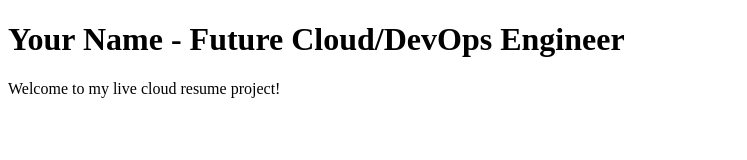
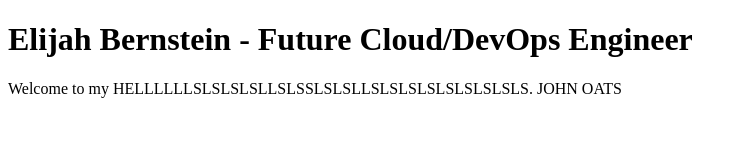
Before and after one commit to ElijahBernstein/cloud-resume, a plain HTML site: page index.html in a window 1280 px wide. Shown: the whole page, without its empty margins (0-747 px from the left). Drawn offline with Linux system fonts and the light colour scheme.

Commit message:
Testing my automated deployment

```diff
--- a/index.html
+++ b/index.html
@@ -5,7 +5,7 @@
     <title>My Cloud Resume</title>
 </head>
 <body>
-    <h1>Your Name - Future Cloud/DevOps Engineer</h1>
-    <p>Welcome to my live cloud resume project!</p>
+    <h1>Elijah Bernstein - Future Cloud/DevOps Engineer</h1>
+    <p>Welcome to my HELLLLLLSLSLSLSLLSLSSLSLSLLSLSLSLSLSLSLSLSLS. JOHN OATS</p>
 </body>
 </html>
```
